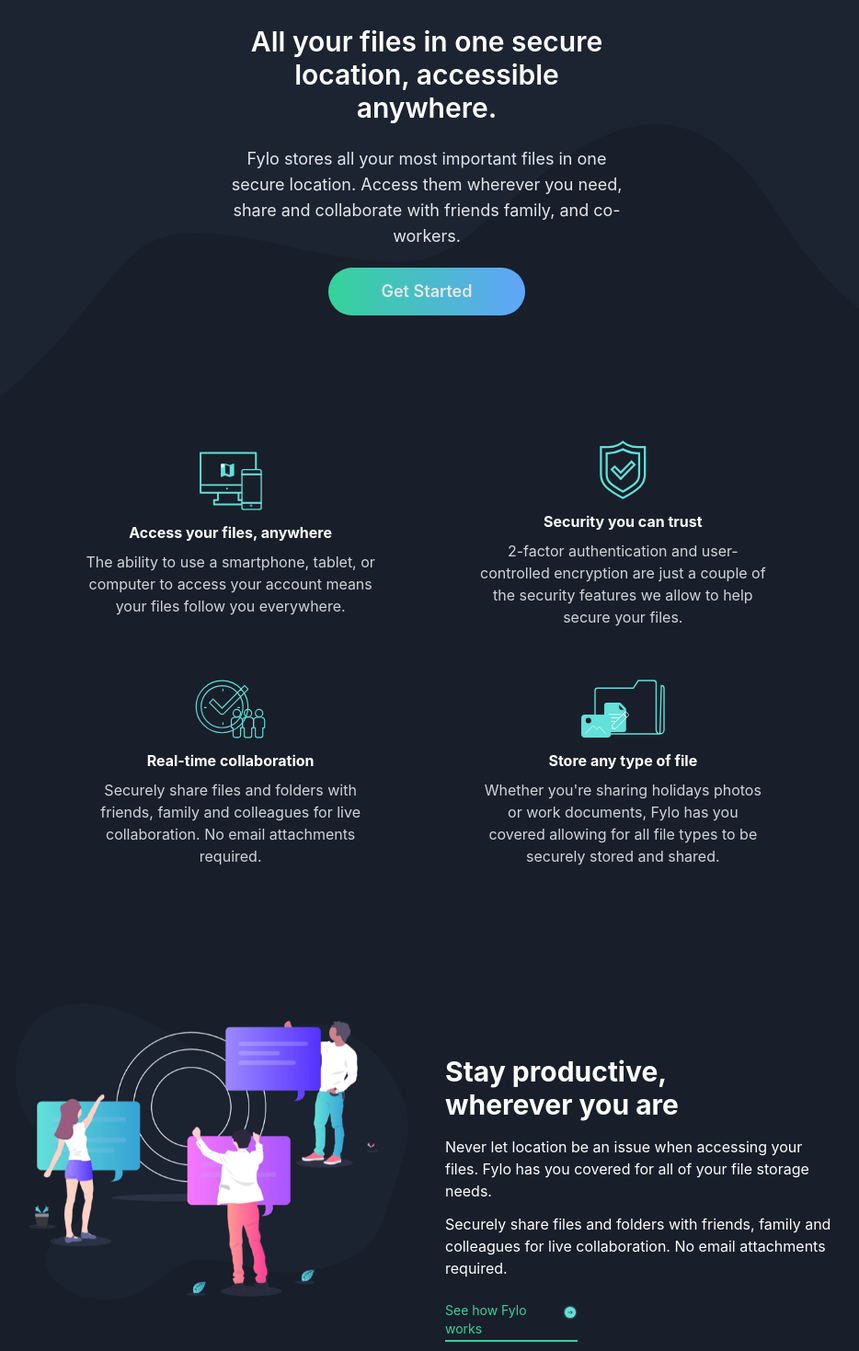
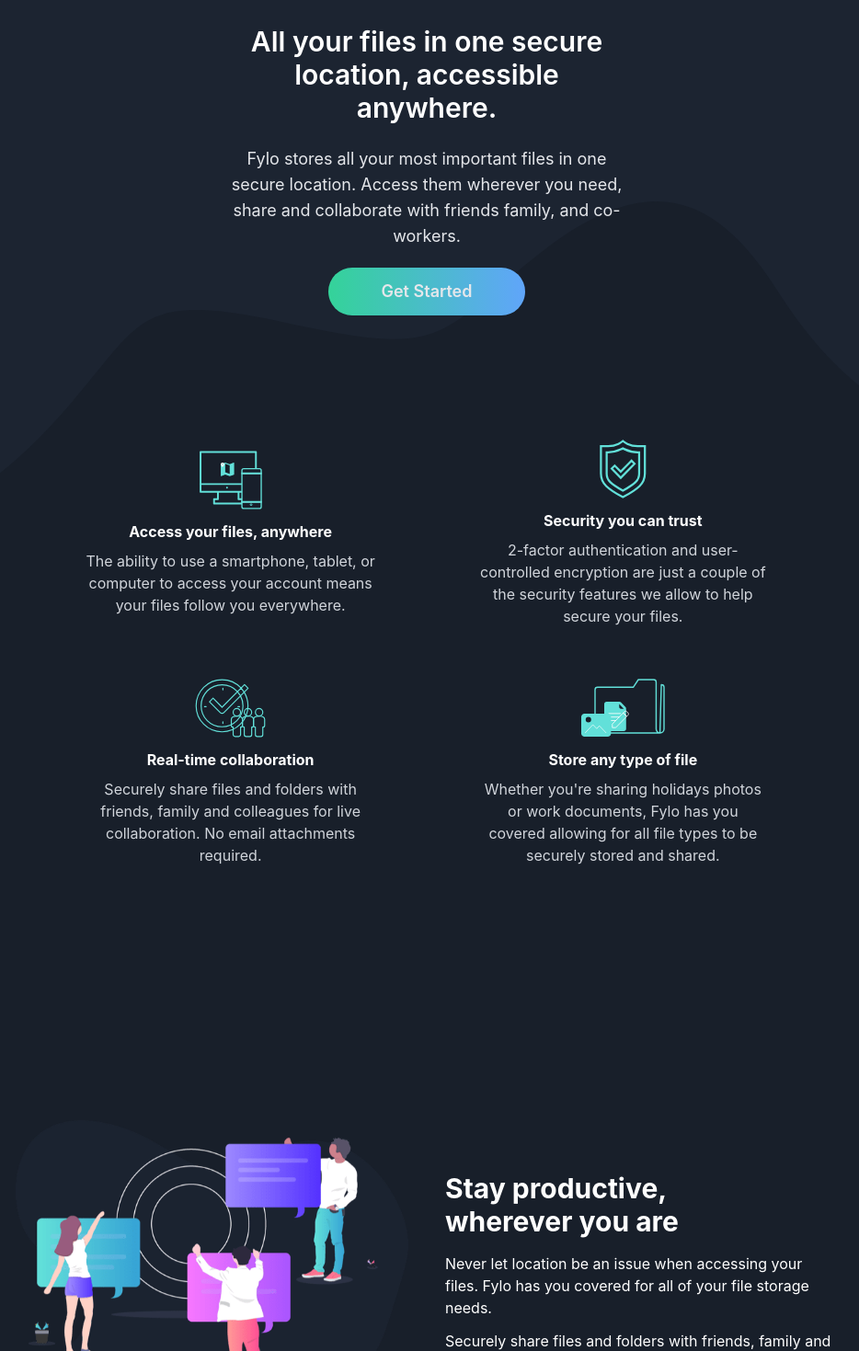
Before and after one commit to dusantrickovic/fylo-dark, a React (Create React App) app: page / in a window 1280 px wide. Shown: the part 441-1910 px from the top of the page at 92% size, without its empty margins (176-1110 px from the left). Built offline with nearby package versions, Linux system fonts and the light colour scheme.

Commit message:
Minor responsiveness fixes

```diff
--- a/src/App.js
+++ b/src/App.js
@@ -28,7 +28,7 @@
         <main>
           <Banner />
           <Icons />
-          <section className="flex bg-maincoldark pt-32 justify-center w-full">
+          <section className="flex bg-maincoldark relative -top-36 justify-center w-full">
               <img src={productiveillustration} className="w-1/3 h-1/3" />
               <div className="flex flex-col ml-10 mt-14 w-1/3">
                   <h1 className="font-bold text-3xl w-2/3">Stay productive, wherever you are</h1>
--- a/src/components/Banner.js
+++ b/src/components/Banner.js
@@ -12,9 +12,7 @@
                 <p>Fylo stores all your most important files in one secure location. Access them wherever you need, share and collaborate with friends family, and co-workers.</p>
                 <button className="bg-gradient-to-r from-green-400 to-blue-400 rounded-full p-3 sm:w-1/2 self-center mt-5 font-semibold shadow-sm">Get Started</button>
             </div>
-            <div className="relative bg-maincol z-10 w-full bottom-52">
-                <img src={curve} alt="curve" className="w-full" />
-            </div>
+
 
         </section>
     )
--- a/src/components/Icons.js
+++ b/src/components/Icons.js
@@ -2,11 +2,15 @@
 import securityicon from '../imgs/icon-security.svg'
 import collabicon from '../imgs/icon-collaboration.svg'
 import anyfile from '../imgs/icon-any-file.svg'
+import curve from '../imgs/bg-curvy-desktop.svg'
 
 function Icons() {
     return (
-        <div className="bg-maincoldark h-1/2">
-            <section className=" grid grid-cols-2 z-30 relative h-1/2 self-center my-auto w-2/3 mx-auto text-gray-300 mt-20 md:mt-0">
+        <div className="bg-maincoldark h-1/5 relative bottom-60">
+            <div className="relative bg-maincol z-10 w-full bottom-0">
+                <img src={curve} alt="curve" className="w-full" />
+            </div>
+            <section className=" grid grid-cols-2 z-30 relative h-1/2 xl:-top-40 self-center my-auto w-2/3 mx-auto text-gray-300 mt-20 md:mt-0">
                 <div className="flex flex-col justify-center items-center text-center w-10/12 p-5 self-center mx-auto">
                     <img src={accessanywhere} alt="access anywhere" className="h-16" />
                     <div>
--- a/src/components/Testimonials.js
+++ b/src/components/Testimonials.js
@@ -9,13 +9,13 @@
 
     return (
         <div className=" relative flex flex-col md:flex-row xl:flex-row h-full bg-maincoldark px-10 pt-40 self-center justify-center pb-24">
-            <img src={quotesign} alt="quotes" className="relative left-12 bottom-8 z-10 h-10 w-10" />
+            <img src={quotesign} alt="quotes" className="relative left-2 top-2 md:relative md:bottom-8 md:-top-8 md:left-12 bottom-0 z-10 h-10 w-10" />
             {data?.map(({review, name, image}, i) =>
                 <div className="bg-maincol p-4 mx-4 z-20 py-8 mb-6 md:mb-0 rounded-sm shadow-xl">
-                    <p className="pt-8 px-3 text-lg">{review}</p>
+                    <p className="pt-0 md:pt-8 px-3 text-sm md:text-lg">{review}</p>
                     <div className="flex mt-6 px-2 text-sm -mb-4">
                         <img src={images[i]} alt="profile" className="w-1/12 h-1/12 rounded-full self-center" />
-                        <div className="self-center -mt-5 text-sm ml-2">
+                        <div className="self-center -mt-5 text-xs md:text-sm ml-2">
                             <p className=" pt-8 font-bold">{name}</p>
                             <p className="pb-3 text-gray-300">Founder &amp; CEO, Huddle</p>
                         </div>
```
